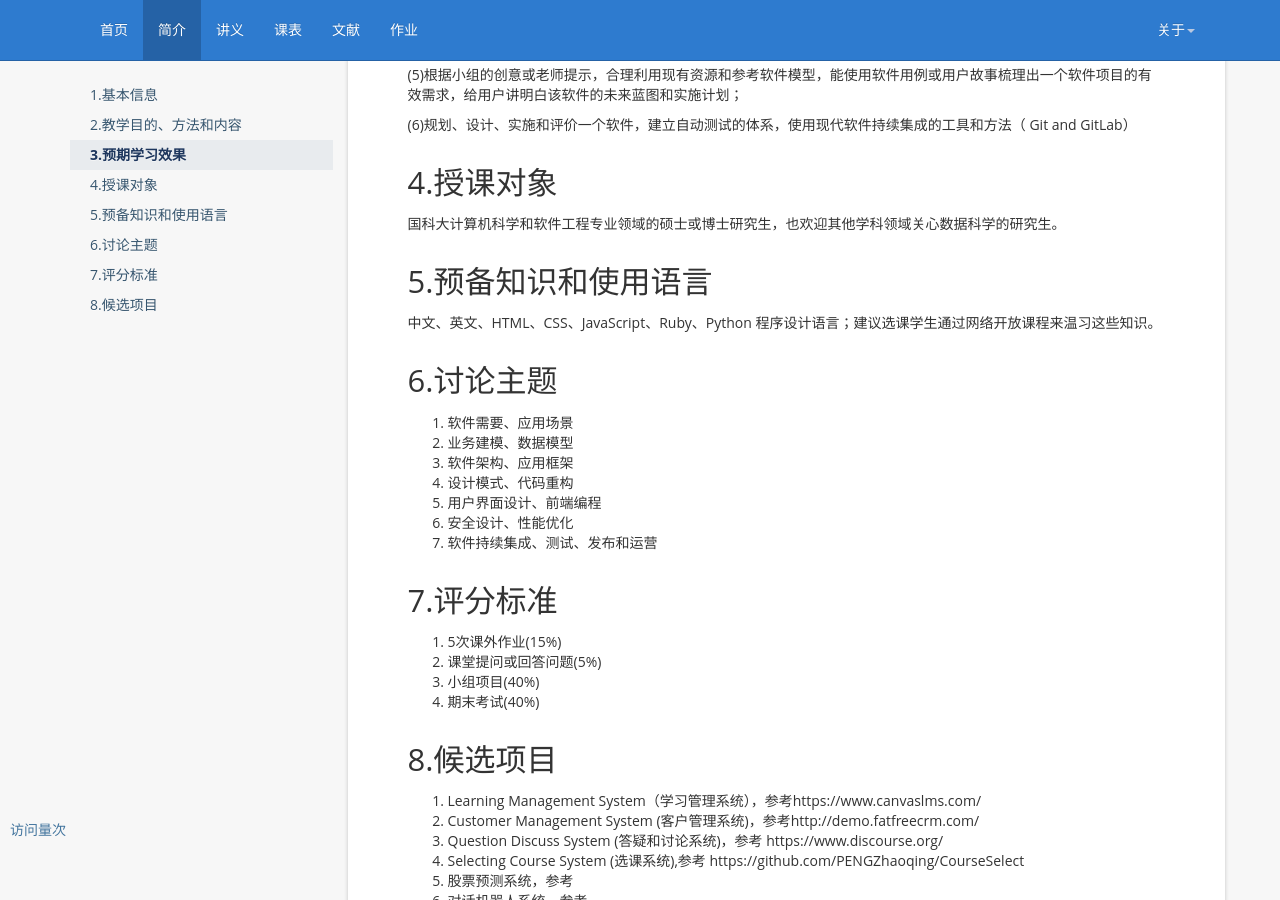
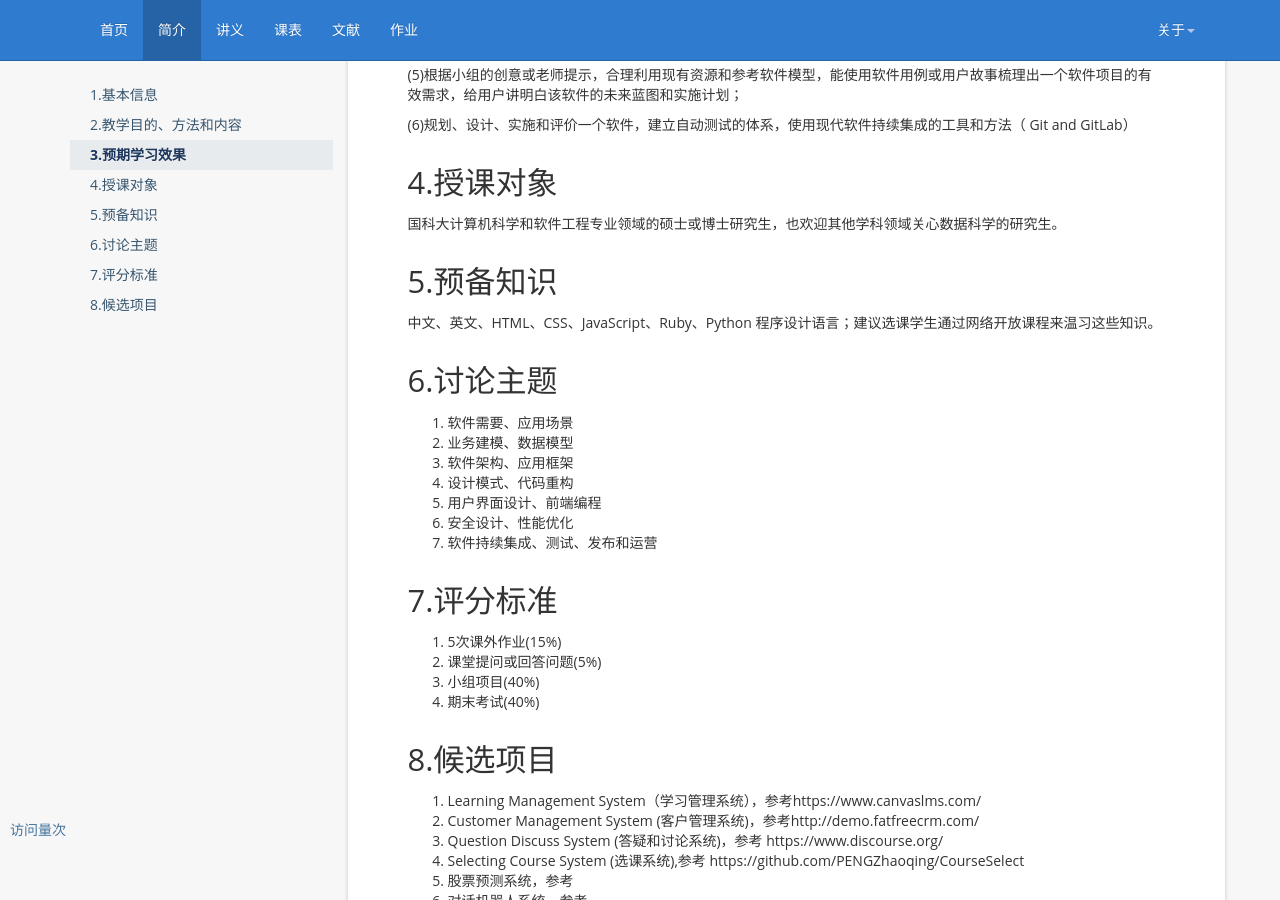
Before and after one commit to tjluo-ucas/ase, a Jekyll site: the page built from _posts/2019-02-08-intro.md, in a window 1280 px wide and 900 px high, scrolled down 793 px. Built offline with Jekyll 4.4.1, drawn with Linux system fonts in a browser that asks for light colours; nearby versions of some CDN libraries; comment, search, counter and statistics services are not loaded.

Commit message:
Update 2019-02-08-intro.md

```diff
--- a/_posts/2019-02-08-intro.md
+++ b/_posts/2019-02-08-intro.md
@@ -53,7 +53,7 @@ view coding as a means to an end to gain insights from data)。
 ---------------------------
 国科大计算机科学和软件工程专业领域的硕士或博士研究生，也欢迎其他学科领域关心数据科学的研究生。
 
-5.预备知识和使用语言 {#prior-knew}
+5.预备知识 {#prior-knew}
 ----------------------------
 中文、英文、HTML、CSS、JavaScript、Ruby、Python 程序设计语言；建议选课学生通过网络开放课程来温习这些知识。
 
```
